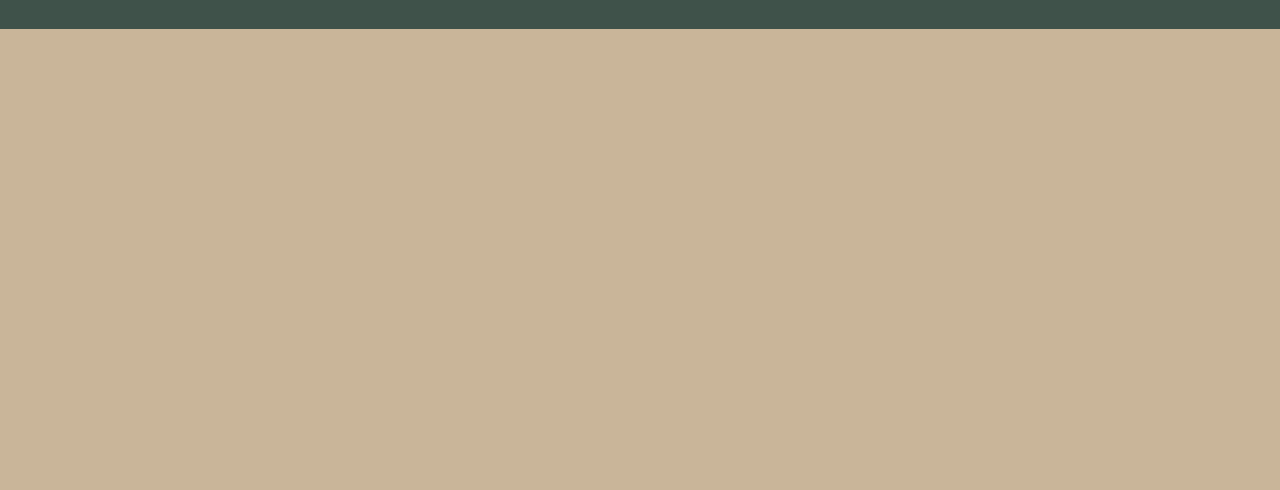
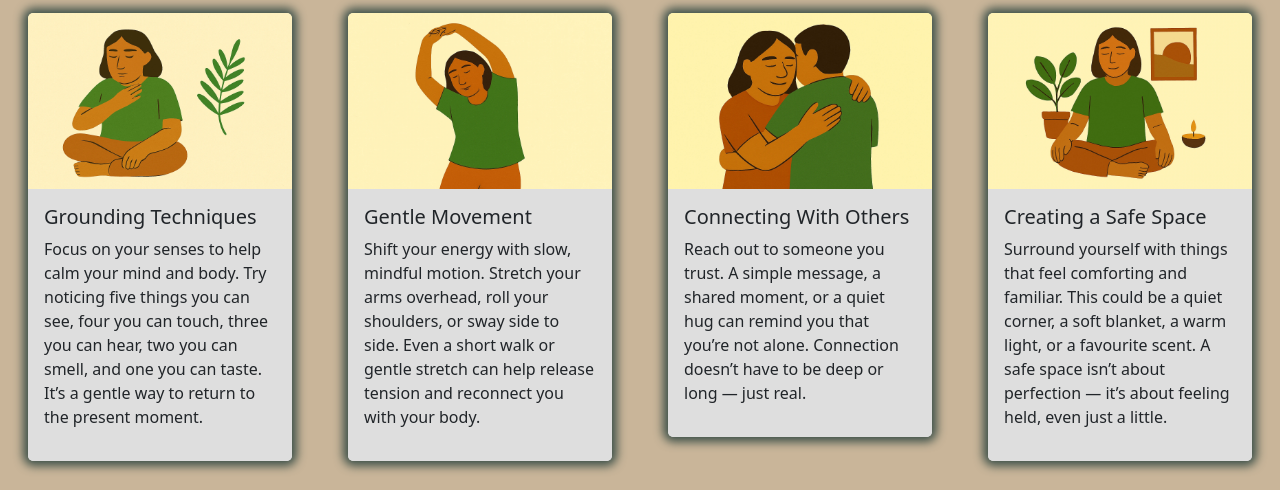
Before and after one commit to arun-dhanjal/mental-health-awareness, a plain HTML site: page index.html in a window 1280 px wide. Shown: the part 1251-1741 px from the top of the page. Before the commit the page ends 1280 px from the top, so only its background shows below. Drawn offline with nearby package versions, Linux system fonts and the light colour scheme.

Commit message:
Add Strategies section with actual text and images

```diff
--- a/assets/css/style.css
+++ b/assets/css/style.css
@@ -85,17 +85,13 @@ body {
     font-size: 0.7rem;
 }
 
-/* Common Issues section */
-#common-signs .card {
+/* Cards */
+main .card {
   box-shadow: 0 0 10px 5px var(--highlight-color);
 }
 
-#common-signs .img {
-  border-radius: 50px;
-}
-
-#common-signs .card-body,
-#common-signs .card-footer {
+main .card-body,
+main .card-footer {
   background-color: rgb(222, 222, 222);
 }
 
--- a/index.html
+++ b/index.html
@@ -45,7 +45,7 @@
 
         <!-- Common Signs section -->
         <section id="common-signs" class="container-fluid my-3">
-            <div class="row ">
+            <div class="row">
                 <div class="col-12 text-center mb-3 ">
                         <h1>Common Signs</h1>
                         <p>Mental health challenges often show up in subtle ways. This section highlights some common signs that may indicate someone is struggling. Recognising these early can be the first step toward understanding, support, and healing.</p>
@@ -98,6 +98,61 @@
             </div>
         </section>
 
+        <!-- Strategies section -->
+        <section id="strategies" class="container-fluid my-3">
+            <div class="row ">
+                <div class="col-12 text-center mb-3 ">
+                        <h1>Strategies</h1>
+                        <p>Supporting mental health isn’t about quick fixes — it’s about small, intentional steps that build resilience over time. This section offers practical strategies that can help individuals navigate difficult moments, foster emotional balance, and reconnect with what matters. Whether you're caring for yourself or someone else, these approaches are meant to be adaptable, inclusive, and rooted in compassion.</p>
+                </div>
+                <div class="col-12 col-md-6 col-lg-3">
+                    <!-- .border-0 class used to remove default card border -->
+                    <div class="card mb-3 mx-3 border-0">
+                        <img src="assets/images/strategies-1.webp" class="card-img-top" alt="...">
+                        <div class="card-body">
+                            <h5 class="card-title">Grounding Techniques</h5>
+                            <p class="card-text">Focus on your senses to help calm your mind and body. Try noticing five things you can see, four you can touch, three you can hear, two you can smell, and one you can taste. It’s a gentle way to return to the present moment.</p>
+                        </div>
+                        <div class="card-footer border-top-0">
+                        </div>
+                    </div>
+                </div>
+                <div class="col-12 col-md-6 col-lg-3">
+                    <div class="card mb-3 mx-3 border-0">
+                        <img src="assets/images/strategies-2.webp" class="card-img-top" alt="...">
+                        <div class="card-body">
+                            <h5 class="card-title">Gentle Movement</h5>
+                            <p class="card-text">Shift your energy with slow, mindful motion. Stretch your arms overhead, roll your shoulders, or sway side to side. Even a short walk or gentle stretch can help release tension and reconnect you with your body.</p>
+                        </div>
+                        <div class="card-footer border-top-0">
+                        </div>
+                    </div>
+                </div>
+                <div class="col-12 col-md-6 col-lg-3">
+                    <div class="card mb-3 mx-3 border-0">
+                        <img src="assets/images/strategies-3.webp" class="card-img-top" alt="...">
+                        <div class="card-body">
+                            <h5 class="card-title">Connecting With Others</h5>
+                            <p class="card-text">Reach out to someone you trust. A simple message, a shared moment, or a quiet hug can remind you that you’re not alone. Connection doesn’t have to be deep or long — just real.</p>
+                        </div>
+                        <div class="card-footer border-top-0">
+                        </div>
+                    </div>
+                </div>
+                <div class="col-12 col-md-6 col-lg-3">
+                    <div class="card mb-3 mx-3 border-0">
+                        <img src="assets/images/strategies-4.webp" class="card-img-top" alt="...">
+                        <div class="card-body">
+                            <h5 class="card-title">Creating a Safe Space</h5>
+                            <p class="card-text">Surround yourself with things that feel comforting and familiar. This could be a quiet corner, a soft blanket, a warm light, or a favourite scent. A safe space isn’t about perfection — it’s about feeling held, even just a little.</p>
+                        </div>
+                        <div class="card-footer border-top-0">
+                        </div>
+                    </div>
+                </div>
+            </div>
+        </section>
+
     </main>
 
     <!-- Footer -->
```
Also changed, not shown: assets/images/strategies-1.webp (added), assets/images/strategies-2.webp (added), assets/images/strategies-3.webp (added), assets/images/strategies-4.webp (added).
